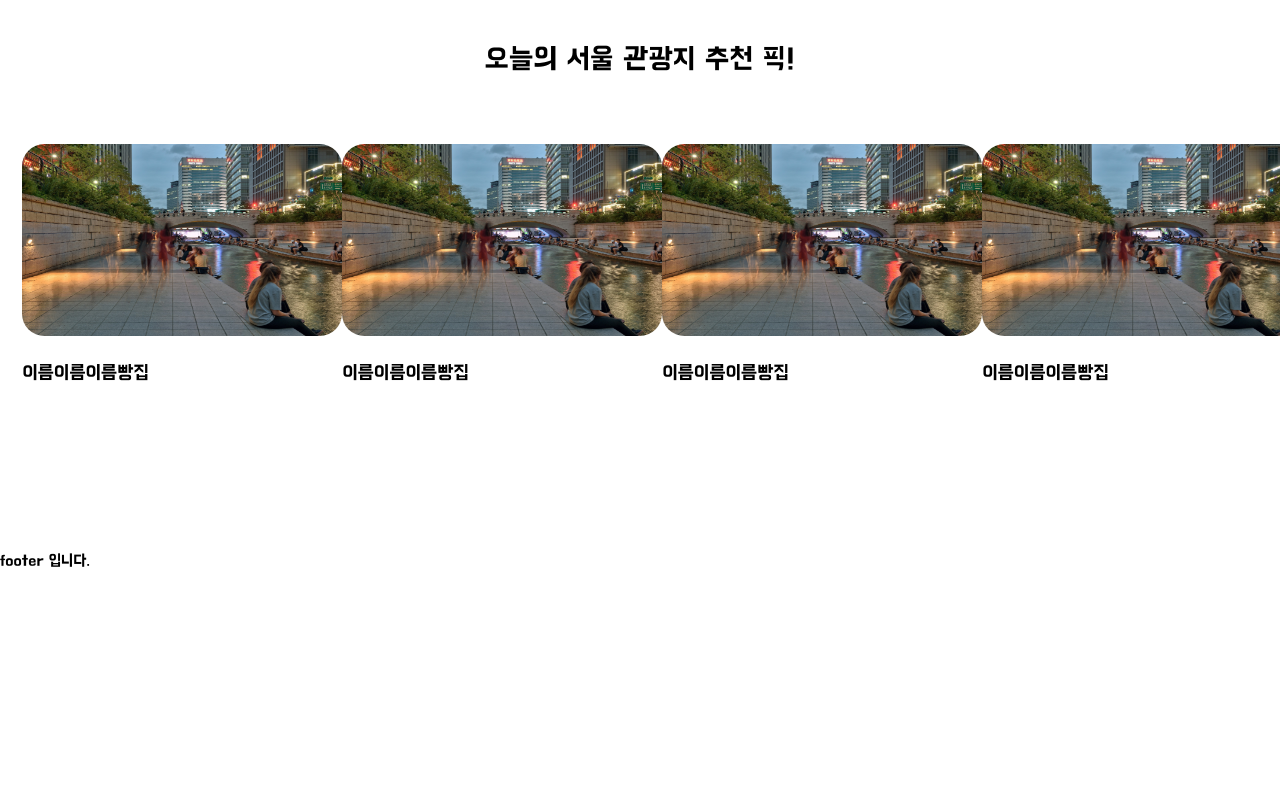
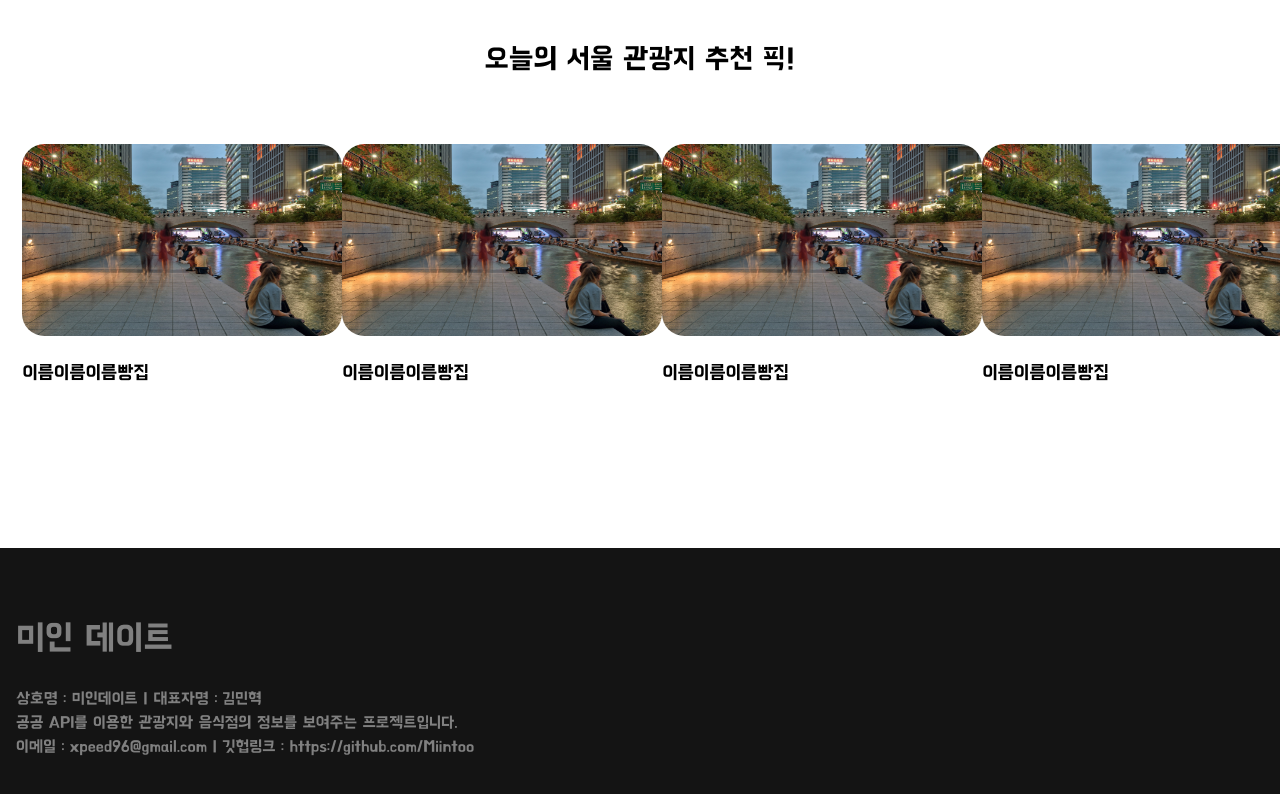
Before and after one commit to Miintoo/miinnDate-project, a React (Vite) app: page / in a window 1280 px wide. Shown: the part 1570-2364 px from the top of the page. Before the commit the page ends 2142 px from the top, so only its background shows below. Built offline with nearby package versions, Linux system fonts and the light colour scheme.

Commit message:
[Feat]: footer 컴포넌트 HTML 작성 및 스타일링

```diff
--- a/src/components/footer/Footer.tsx
+++ b/src/components/footer/Footer.tsx
@@ -1,7 +1,16 @@
+import styles from './footer.module.scss';
+
 export default function Footer() {
   return (
-    <footer>
-      <div>footer 입니다.</div>
+    <footer className={styles.footer}>
+      <div className={styles.container}>
+        <div className={styles.title}>미인 데이트</div>
+        <div className={styles.content}>
+          <p>상호명 : 미인데이트 | 대표자명 : 김민혁</p>
+          <p>공공 API를 이용한 관광지와 음식점의 정보를 보여주는 프로젝트입니다.</p>
+          <p>이메일 : xpeed96@gmail.com | 깃헙링크 : https://github.com/Miintoo</p>
+        </div>
+      </div>
     </footer>
   );
 }
--- a/src/components/footer/footer.module.scss
+++ b/src/components/footer/footer.module.scss
@@ -0,0 +1,15 @@
+.footer {
+  padding: 4rem 0;
+  background-color: #141414;
+  color: gray;
+
+  .container {
+    padding: 0 1rem;
+    .title {
+      font-size: 2.2rem;
+    }
+    .content {
+      margin-top: 1.3rem;
+    }
+  }
+}
```
